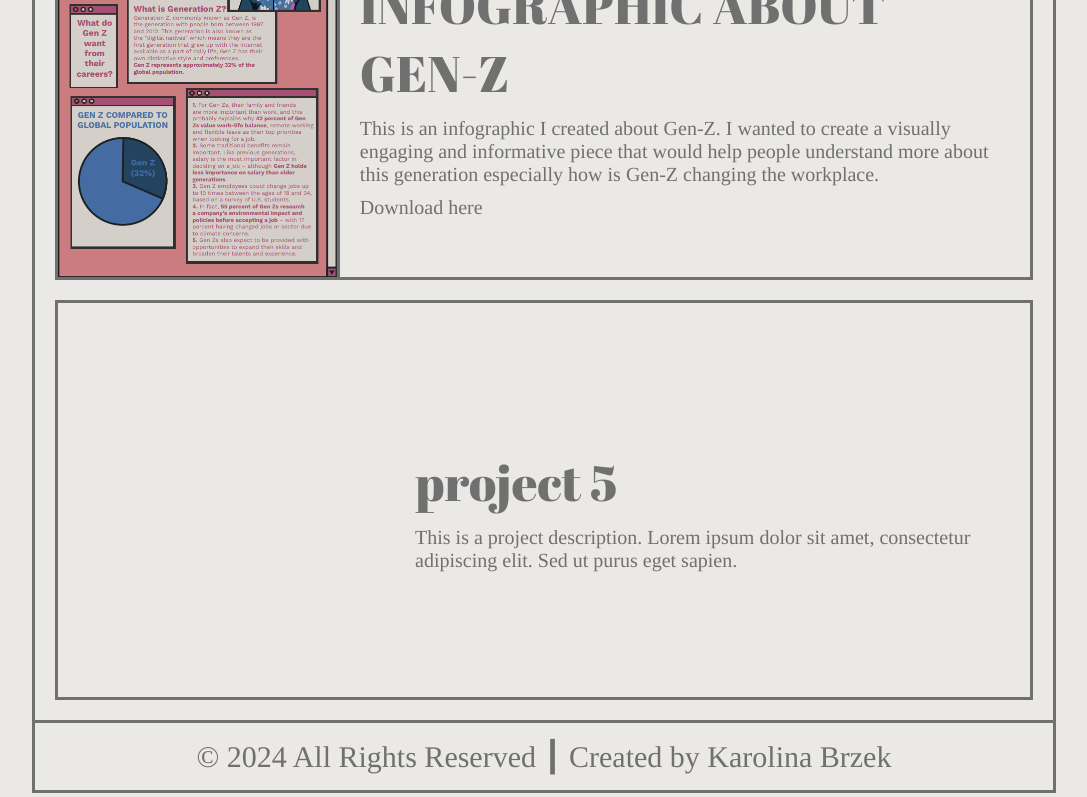
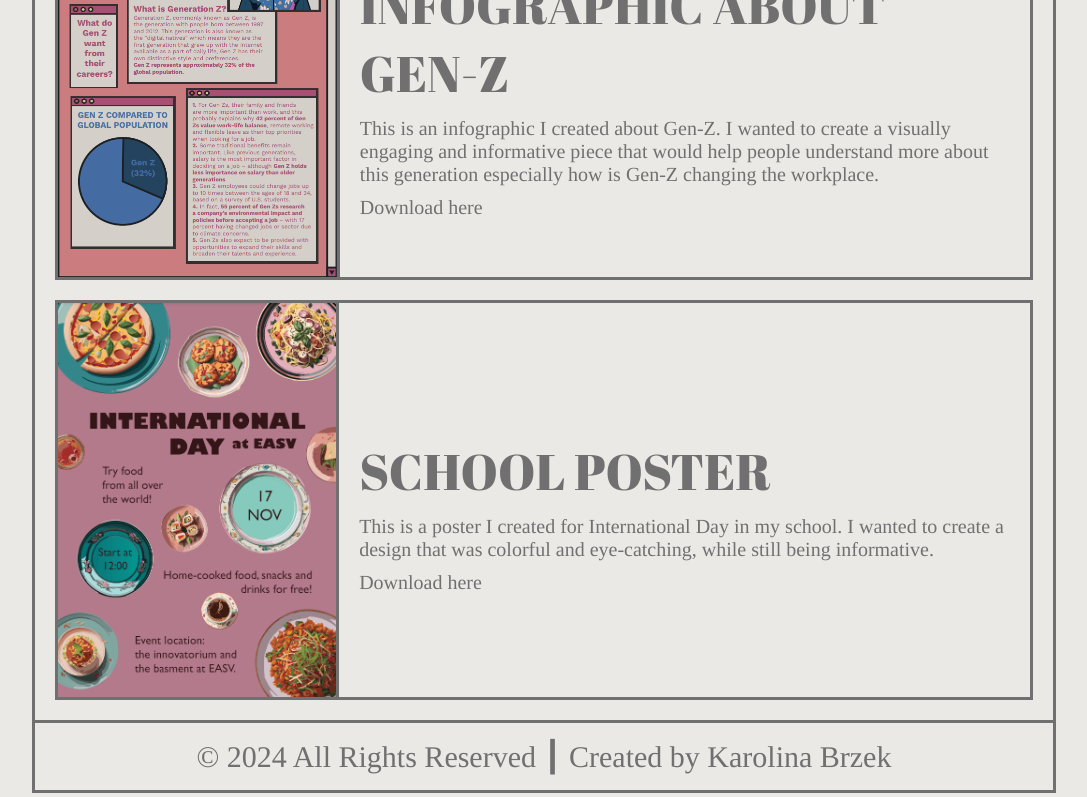
Before and after one commit to nakaay13/portfolio-website, a Vue app: page /projects in a window 1280 px wide. Shown: the part 2000-2797 px from the top of the page, without its empty margins (96-1183 px from the left). Built offline with nearby package versions, Linux system fonts and the light colour scheme.

Commit message:
last changes

```diff
--- a/src/modules/getPortfolio.js
+++ b/src/modules/getPortfolio.js
@@ -38,9 +38,11 @@ const getPortfolio = () => {
     },
     {
       id: 5,
-      title: '  project 5',
-      description: 'This is a project description. Lorem ipsum dolor sit amet, consectetur adipiscing elit. Sed ut purus eget sapien.',
-      category: 'web'
+      title: 'SCHOOL POSTER',
+      description: 'This is a poster I created for International Day in my school. I wanted to create a design that was colorful and eye-catching, while still being informative.',
+      image: '/src/assets/img/int-day.png',
+      link_download: '/src/assets/PDF/poster-A4.pdf',
+      category: 'graphic',
     }
   ])
 
--- a/src/views/ProjectsView.vue
+++ b/src/views/ProjectsView.vue
@@ -165,7 +165,7 @@
     }
     .photo-wrapper {
 
-        width: 500px;
+        max-width: 400px;
     }
     .project-photo {
         border-right: var(--border-width) solid var(--secondary-grey);
```
Also changed, not shown: src/assets/img/int-day.png (added), 1 other file (tests, documents, lock files or other folders).
